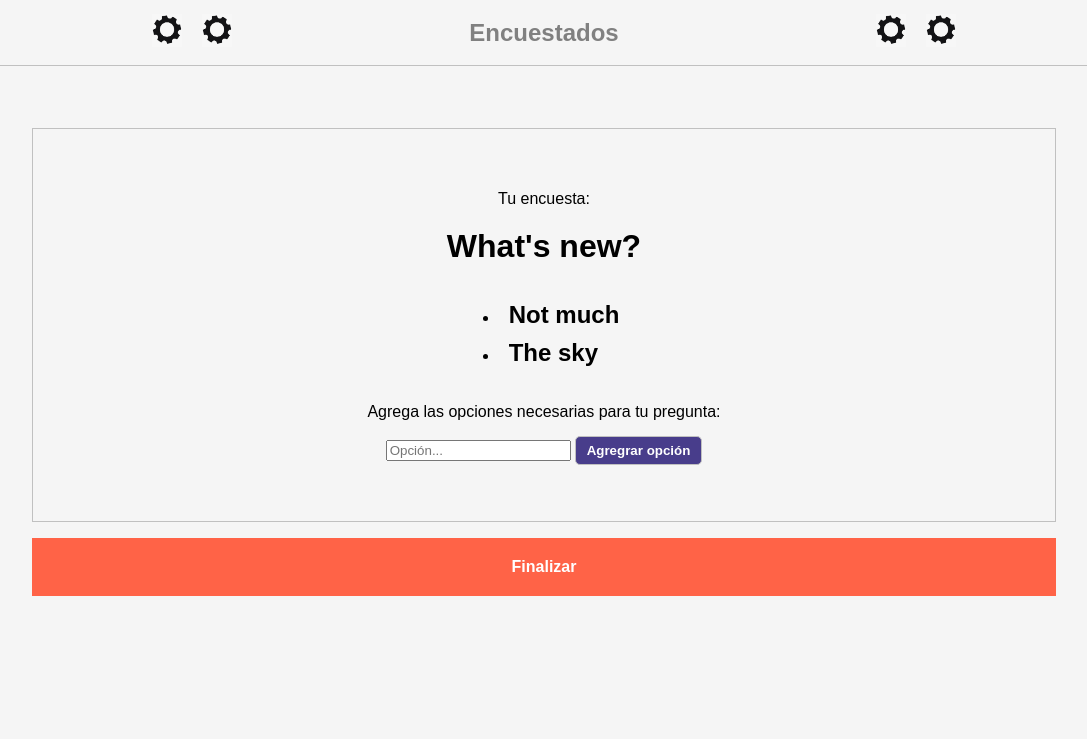
After one commit to magahu/my-polls-site, a Django app: template DJANGO/my_first_django_site/templates/polls/choices.html in a window 1280 px wide. The commit adds this page. Shown: the top 739 px of the page, without its empty margins (96-1183 px from the left). Run offline with Django 3.2, Linux system fonts and the light colour scheme; the template is opened without the code that fills it: values that come from a table or form of the project are taken from there, others are empty; data comes from the database, SQL or seed files in the repository; both versions use the stored data as it was after the commit.

Commit message:
adding 'building your first django app'

```diff
--- a/DJANGO/my_first_django_site/polls/urls.py
+++ b/DJANGO/my_first_django_site/polls/urls.py
@@ -16,7 +16,7 @@ urlpatterns = [
     ),
     path(
         route='<int:question>/create-choices/',
-        view=views.create_choices,
+        view=views.create_choice,
         name='create-choices'
     ),
     path(
@@ -24,4 +24,19 @@ urlpatterns = [
         view=views.index,
         name='index'
     ),
+    path(
+        route='<int:question>/detail',
+        view=views.detail,
+        name='detail'
+    ),
+    path(
+        route='<int:question>/vote',
+        view=views.vote,
+        name='vote'
+    ),
+    path(
+        route='<int:question>/results',
+        view=views.results,
+        name='results'
+    )
 ]
--- /dev/null
+++ b/DJANGO/my_first_django_site/static/css/polls/choices.css
@@ -0,0 +1,65 @@
+.choices-container{
+    padding: 10%;
+
+}
+
+
+.choices{
+    border: 1px solid silver;
+    display: flex;
+flex-direction: column;
+align-items: center;
+padding: 5%;
+
+}
+
+.question{
+    margin: 10px;
+    text-align: center;
+    color: black;
+    font-family: sans-serif;
+    font-weight: bolder;
+}
+
+.choice{
+    margin: 10px;
+    text-align: left;
+    color: black;
+    font-family: sans-serif;
+    font-weight: bold;
+}
+
+.info{
+    margin: 10px;
+    text-align: center;
+    color: black;
+    font-family: sans-serif;
+    font-weight: lighter;
+}
+
+.form-button{
+    font-family: Arial, Helvetica, sans-serif;
+    background-color:  darkslateblue;
+    border: 1px solid silver;
+    border-radius: 5px;
+    margin: 5px 0;
+}
+
+.text-button{
+    font-family: Arial, Helvetica, sans-serif;
+    color: white;
+    margin: 5px;
+}
+
+.link-option{
+    text-decoration: none;
+
+}
+
+.text-option{
+    font-family: Arial, Helvetica, sans-serif;
+    color: white;
+    background-color: tomato;
+    text-align: center;
+    padding: 20px;
+}
--- /dev/null
+++ b/DJANGO/my_first_django_site/templates/polls/choices.html
@@ -0,0 +1,56 @@
+{% extends 'polls/base.html' %}
+{% load static %}
+
+{% block title %}
+<title>Crear opciones</title>
+{% endblock %}
+
+{% block css %}
+<link rel="stylesheet" href="{% static 'css/polls/choices.css' %}">
+{% endblock %}
+
+{% block content %}
+<div class="choices-container">
+    <div class="choices">
+
+        <div class="poll-inputs">
+
+        </div>
+
+        <p class="info">
+            Tu encuesta:
+        </p>
+
+        <h1 class="question">{{question.question_text}}</h1>
+
+        <ul>
+            {% for choice in question.choice_set.all %}
+            <li><h2 class="choice">{{choice}}</h2></li>
+            {% endfor %}
+        </ul>
+
+
+
+        <p class="info">
+            Agrega las opciones necesarias para tu pregunta:
+        </p>
+
+        <form action="{% url 'polls:create-choices' question.pk %}" method="POST">
+            {% csrf_token %}
+                <input type="hidden" name="question" value="{{question.pk}}">
+                <input type="text" name="choice_text" placeholder="Opción...">
+                <button class="form-button">
+                    <p class="text-button"><strong>Agregrar opción</strong></p>
+                </button>
+        </form>
+
+
+
+    </div>
+    <a href="{% url 'polls:index' %}" class="link-option">
+        <p class="text-option"><strong>Finalizar</strong></p>
+    </a>
+
+</div>
+
+{% endblock %}
```
Also changed, not shown: DJANGO/my_first_django_site/polls/views.py (+38 -7 lines), DJANGO/my_first_django_site/static/css/polls/create.css (+13 -4 lines), DJANGO/my_first_django_site/static/css/polls/detail.css (added, +43 -0 lines), DJANGO/my_first_django_site/static/css/polls/index.css (added, +31 -0 lines), DJANGO/my_first_django_site/static/css/polls/results.css (added, +26 -0 lines), DJANGO/my_first_django_site/templates/polls/create.html (+9 -1 lines), DJANGO/my_first_django_site/templates/polls/create_choices.html (deleted, +0 -18 lines), DJANGO/my_first_django_site/templates/polls/detail.html (added, +35 -0 lines), DJANGO/my_first_django_site/templates/polls/index.html (+28 -0 lines), DJANGO/my_first_django_site/templates/polls/results.html (added, +35 -0 lines), DJANGO/my_first_django_site/db.sqlite3.
